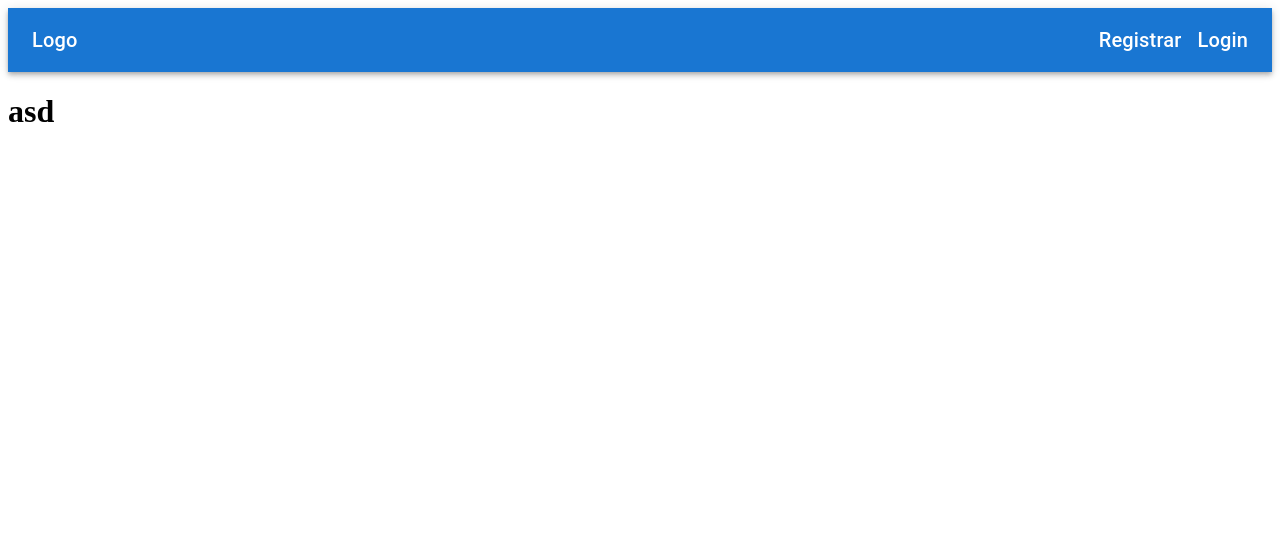
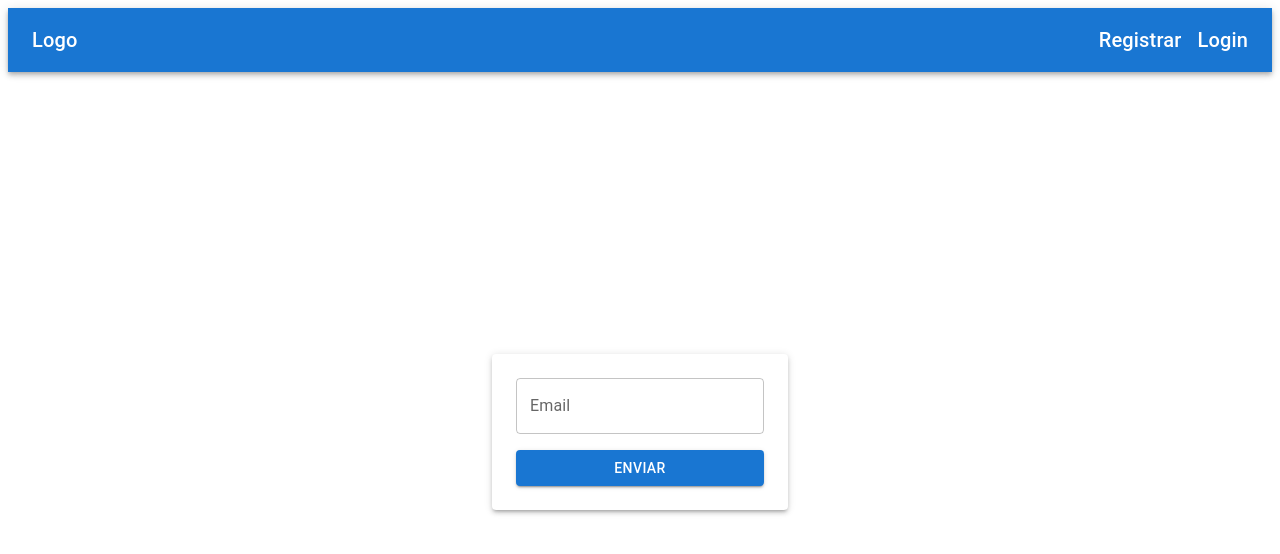
Before and after one commit to JonatanProgramador/react-login, a React (Vite) app: page /resetearPassword in a window 1280 px wide. Shown: the top 554 px of the page. Built offline with nearby package versions, Linux system fonts and the light colour scheme.

Commit message:
Creado la vista de resetPassword
Archivos modificados:

src/components/MenuBar.jsx:
Quitado los logs del componente.

src/pages/resetPassword/ResetPassword.jsx:
Creado la fista sin funcionamiento del componente.

```diff
--- a/src/components/MenuBar.jsx
+++ b/src/components/MenuBar.jsx
@@ -10,7 +10,7 @@ export default function MenuBar() {
   const { user } = useContext(UserContext);
   const [openMenu, setOpenMenu] = useState(null);
 
-  useEffect(()=>{console.log("meunbar")}, []);
+
 
   return (
     <AppBar component={"nav"}
--- a/src/pages/resetPassword/ResetPassword.jsx
+++ b/src/pages/resetPassword/ResetPassword.jsx
@@ -1,5 +1,84 @@
-import React from "react";
+import { Box, Button, Paper, TextField } from "@mui/material";
+import { useFormik } from "formik";
+import React, { useState } from "react";
+import * as Yup from 'yup';
+
+
 
 export default () => {
-    return <h1>asd</h1>;
+
+    const [validEmail, setValidEmail] = useState(false);
+    const formikEmail = useFormik({
+        initialValues: {
+            email: "",
+        },
+        validationSchema: Yup.object({
+            email: Yup.string().email("Tiene que ser un email valido").required("Email requerido"),
+        }),
+        onSubmit: values => {
+            console.log(values.email);
+            setValidEmail(true);
+        }
+    });
+
+    const formikCode = useFormik({
+        initialValues: {
+            code: "",
+        },
+        validationSchema: Yup.object({
+            code: Yup.string().required("Codigo requerido"),
+        }),
+        onSubmit: values => {
+            console.log(values.code);
+        }
+    });
+
+    return (<Box
+        height={"90vh"}
+        display={"flex"}
+        justifyContent={"center"}
+        alignContent={"center"}
+        alignItems={"center"}
+    >
+        <Paper
+            elevation={3}
+            sx={{ width: "fit-content", padding: 3 }}>
+            <Box
+                component={"form"}
+                display={"flex"}
+                flexDirection={"column"}
+                onSubmit={formikEmail.handleSubmit}>
+
+                <TextField
+                    id="email"
+                    label="Email"
+                    disabled={validEmail}
+                    value={formikEmail.values.email}
+                    onChange={formikEmail.handleChange}
+                    error={formikEmail.errors.email ? true : false}
+                    helperText={formikEmail.errors.email}
+                    sx={{ marginBottom: 2 }}
+                />
+                <Button disabled={validEmail} type="submit" variant="contained">Enviar</Button>
+            </Box>
+
+            {validEmail?<Box
+                component={"form"}
+                display={"flex"}
+                flexDirection={"column"}
+                marginTop={10}
+                onSubmit={formikCode.handleSubmit}>
+                     <TextField
+                    id="code"
+                    label="Codigo"
+                    value={formikCode.values.code}
+                    onChange={formikCode.handleChange}
+                    error={formikCode.errors.code ? true : false}
+                    helperText={formikCode.errors.code}
+                    sx={{ marginBottom: 2 }}
+                />
+                <Button type="submit" variant="contained">Confirmar</Button>
+            </Box>:null}
+        </Paper>
+    </Box>);
 }
```
